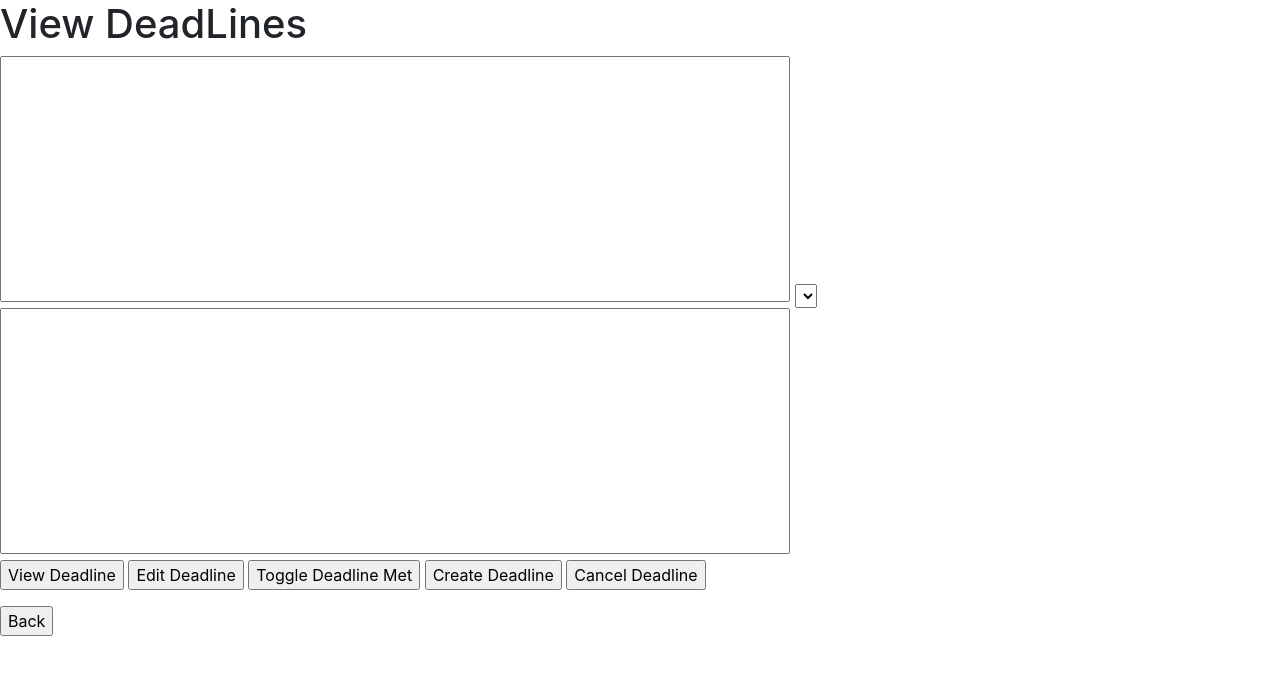
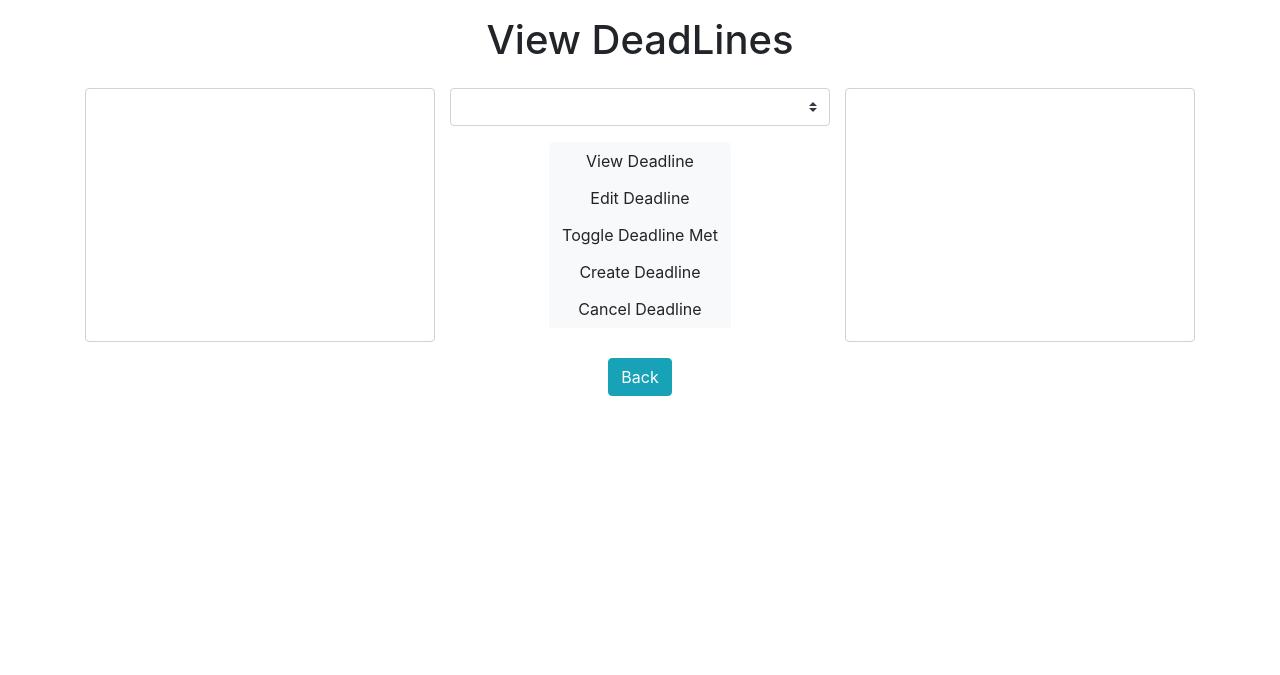
Before and after one commit to OliverW98/ISAD251, a PHP site: page /viewDeadlinesPage.php in a window 1280 px wide. Shown: the top 675 px of the page. Run offline with PHP 8.4, Linux system fonts and the light colour scheme; lists and menus that the app fills with data are empty.

Commit message:
view deadline bootstrap

```diff
--- a/viewAppointmentsPage.php
+++ b/viewAppointmentsPage.php
@@ -127,16 +127,11 @@ if (isset($_POST['btnAddNotes'])) {
                 <div class="row mt-3">
                     <div class="btn-group-vertical mx-auto">
                         <input class="btn btn-light" name="btnViewAppointment" value="View Appointment" type="submit">
-
-
                         <input class="btn btn-light" name="btnEditAppointment" value="Edit Appointment" type="submit">
-
                         <input class="btn btn-light" name="btnAddNotes" value="Add Notes" type="submit">
-
                         <input class="btn btn-light" name="creatAppointmentPageBtn" value="Create Appointment"
                                type="button"
                                onclick="location.href='createAppointmentPage.php'">
-
                         <input class="btn btn-light" name="btnCancelAppointment" value="Cancel Appointment"
                                type="submit">
 
--- a/viewDeadlinesPage.php
+++ b/viewDeadlinesPage.php
@@ -12,34 +12,31 @@ $user = getUser();
 $deadlinesArray = ($user->getDeadlineArray());
 $txtDeadlineList = fillTextArea($deadlinesArray);
 $txtDeadlineDetails = $paraOutput = $selectedDeadlineID = '';
-$paraOutputColour= 'black';
+$paraOutputColour = 'black';
 
-function fillTextArea($array){
-    $txt ='';
-    for ($i = 0; $i < count($array); $i++)
-    {
+function fillTextArea($array)
+{
+    $txt = '';
+    for ($i = 0; $i < count($array); $i++) {
         $txt .= "You have an deadline on : {$array[$i]->getDeadlineDate()}.\r\n";
     }
     return $txt;
 }
 
-function findDeadlineID($array,$date)
+function findDeadlineID($array, $date)
 {
-    for ($i = 0; $i < count($array); $i++)
-    {
-        if($array[$i]->getDeadlineDate() == $date)
-        {
+    for ($i = 0; $i < count($array); $i++) {
+        if ($array[$i]->getDeadlineDate() == $date) {
             return $array[$i]->getDeadlineID();
         }
     }
 }
 
-function findDeadlineDetails($array,$ID){
+function findDeadlineDetails($array, $ID)
+{
     $txt = '';
-    for ($i = 0; $i < count($array); $i++)
-    {
-        if($array[$i]->getDeadlineID() == $ID)
-        {
+    for ($i = 0; $i < count($array); $i++) {
+        if ($array[$i]->getDeadlineID() == $ID) {
             $txt = "Deadline Date    : {$array[$i]->getDeadlineDate()} \n";
             $txt .= "Deadline Details : {$array[$i]->getDeadlineDetails()} \n";
             $txt .= "Deadline Met     : {$array[$i]->getDeadlineMet()}";
@@ -48,58 +45,56 @@ function findDeadlineDetails($array,$ID){
     return $txt;
 }
 
-function findDeadlineMet($array,$ID){
-    for ($i = 0; $i < count($array); $i++)
-    {
-        if($array[$i]->getDeadlineID() == $ID)
-        {
+function findDeadlineMet($array, $ID)
+{
+    for ($i = 0; $i < count($array); $i++) {
+        if ($array[$i]->getDeadlineID() == $ID) {
             return $array[$i]->getDeadlineMet();
         }
     }
 }
 
-function editUserDeadlineMet($ID , $met)
+function editUserDeadlineMet($ID, $met)
 {
     editDeadlineMet($ID, $met);
 }
 
-if (isset($_POST['btnViewDeadline'])){
+if (isset($_POST['btnViewDeadline'])) {
 
     $selectedDate = $_POST['selectDeadlineDate'];
-    $selectedDeadlineID = findDeadlineID($deadlinesArray,$selectedDate);
-    $txtDeadlineDetails = findDeadlineDetails($deadlinesArray,$selectedDeadlineID);
+    $selectedDeadlineID = findDeadlineID($deadlinesArray, $selectedDate);
+    $txtDeadlineDetails = findDeadlineDetails($deadlinesArray, $selectedDeadlineID);
 }
 
-if (isset($_POST['btnEditDeadline'])){
+if (isset($_POST['btnEditDeadline'])) {
     $_SESSION['selectedDeadlineDate'] = $_POST['selectDeadlineDate'];
     header("Location: editDeadlinePage.php");
 }
 
-if(isset($_POST['btnDeadlineMet'])){
+if (isset($_POST['btnDeadlineMet'])) {
 
     $selectedDate = $_POST['selectDeadlineDate'];
-    $selectedDeadlineID = findDeadlineID($deadlinesArray,$selectedDate);
-    if (findDeadlineMet($deadlinesArray,$selectedDeadlineID) == 'false'){
+    $selectedDeadlineID = findDeadlineID($deadlinesArray, $selectedDate);
+    if (findDeadlineMet($deadlinesArray, $selectedDeadlineID) == 'false') {
         editUserDeadlineMet($selectedDeadlineID, 'true');
-        $paraOutputColour= 'green';
-        $paraOutput= 'Deadline is now met';
-    }else{
+        $paraOutputColour = 'green';
+        $paraOutput = 'Deadline is now met';
+    } else {
         editUserDeadlineMet($selectedDeadlineID, 'false');
-        $paraOutputColour= 'green';
-        $paraOutput= 'Deadline is now not met';
+        $paraOutputColour = 'green';
+        $paraOutput = 'Deadline is now not met';
     }
 }
 
-function cancelUserDeadline($array , $date)
+function cancelUserDeadline($array, $date)
 {
-    deleteDeadline(findDeadlineID($array,$date));
+    deleteDeadline(findDeadlineID($array, $date));
 }
 
 
-if(isset($_POST['btnCancelDeadline']))
-{
+if (isset($_POST['btnCancelDeadline'])) {
     $selectedDate = $_POST['selectDeadlineDate'];
-    cancelUserDeadline($deadlinesArray,$selectedDate);
+    cancelUserDeadline($deadlinesArray, $selectedDate);
     header("Refresh:0"); // refreshes the page
 }
 
@@ -118,45 +113,67 @@ if(isset($_POST['btnCancelDeadline']))
             crossorigin="anonymous"></script>
 </head>
 <style>
-    textarea{
+    .appt-list {
         resize: none;
     }
 </style>
 <body>
-<h1>View DeadLines</h1>
-<form method="post" action="<?php $_SERVER['PHP_SELF'] ?>">
+<div class="container">
+    <form method="post" action="<?php $_SERVER['PHP_SELF'] ?>">
+
+        <div class="row mt-3 mb-3">
+            <div class="col-lg-12">
+                <h1 class="text-center">View DeadLines</h1>
+            </div>
+        </div>
+        <div class="row">
+            <div class="col-lg-4">
+                <div class="form-group">
+                    <textarea class="appt-list form-control" name="txtDeadlineList"
+                              rows="10"><?php echo $txtDeadlineList ?></textarea>
+                </div>
+            </div>
+
+            <div class="col-lg-4">
+                <div class="row">
+                    <select class="custom-select" name="selectDeadlineDate">
+                        <?php foreach ($deadlinesArray as $item) { ?>
+                            <option name="option"><?php echo $item->getDeadlineDate() ?></option>
+                        <?php } ?>
+                    </select>
+                </div>
+                <div class="row mt-3">
+                    <div class="btn-group-vertical mx-auto">
+                        <input class="btn btn-light" name="btnViewDeadline" value="View Deadline" type="submit">
+                        <input class="btn btn-light" name="btnEditDeadline" value="Edit Deadline" type="submit">
+                        <input class="btn btn-light" name="btnDeadlineMet" value="Toggle Deadline Met"
+                               type="submit">
+                        <input class="btn btn-light" name="btnCreateDeadlinePage" value="Create Deadline"
+                               type="button"
+                               onclick="location.href='createDeadlinePage.php'">
+                        <input class="btn btn-light" name="btnCancelDeadline" value="Cancel Deadline" type="submit">
+                        <p style="color: <?php echo $paraOutputColour; ?>"> <?php echo $paraOutput; ?> </p>
+                    </div>
+                </div>
+
+            </div>
+
+
+            <div class="col-lg-4">
+                <div class="form-group">
+                    <textarea class="appt-list form-control" name="txtDeadlineDetails"
+                              rows="10"><?php echo $txtDeadlineDetails ?></textarea>
+                </div>
+            </div>
+
+        </div>
+
+    </form>
     <div class="row">
-        <div class="col-sm-12">
-            <textarea name="txtDeadlineList" rows="10" cols="75"><?php echo $txtDeadlineList?></textarea>
-            <select name="selectDeadlineDate">
-            <?php foreach ($deadlinesArray as $item){ ?>
-              <option name="option"><?php echo $item->getDeadlineDate()?></option>
-             <?php } ?>
-            </select>
-            <textarea name="txtDeadlineDetails" rows="10" cols="75"><?php echo $txtDeadlineDetails?></textarea>
+        <div class="col-sm-12 text-center">
+            <input class="btn btn-info" name="btnBack" value="Back" type="button" onclick="location.href='index.php'">
         </div>
     </div>
-<div class="row">
-    <div class="col-sm-12">
-        <input name="btnViewDeadline" value="View Deadline" type="submit">
-        <input name="btnEditDeadline" value="Edit Deadline" type="submit">
-        <input name="btnDeadlineMet" value="Toggle Deadline Met" type="submit">
-        <input name="btnCreateDeadlinePage" value="Create Deadline" type="button" onclick="location.href='createDeadlinePage.php'">
-        <input name="btnCancelDeadline" value="Cancel Deadline" type="submit">
-    </div>
 </div>
-<div class="row">
-    <div class="col-sm-12">
-        <p style="color: <?php echo $paraOutputColour; ?>" > <?php echo $paraOutput; ?> </p>
-    </div>
-</div>
-</form>
-
-<div class="row">
-    <div class="col-sm-12">
-        <input name="btnBack" value="Back" type="button" onclick="location.href='index.php'">
-    </div>
-</div>
-
 </body>
 </html>
```
